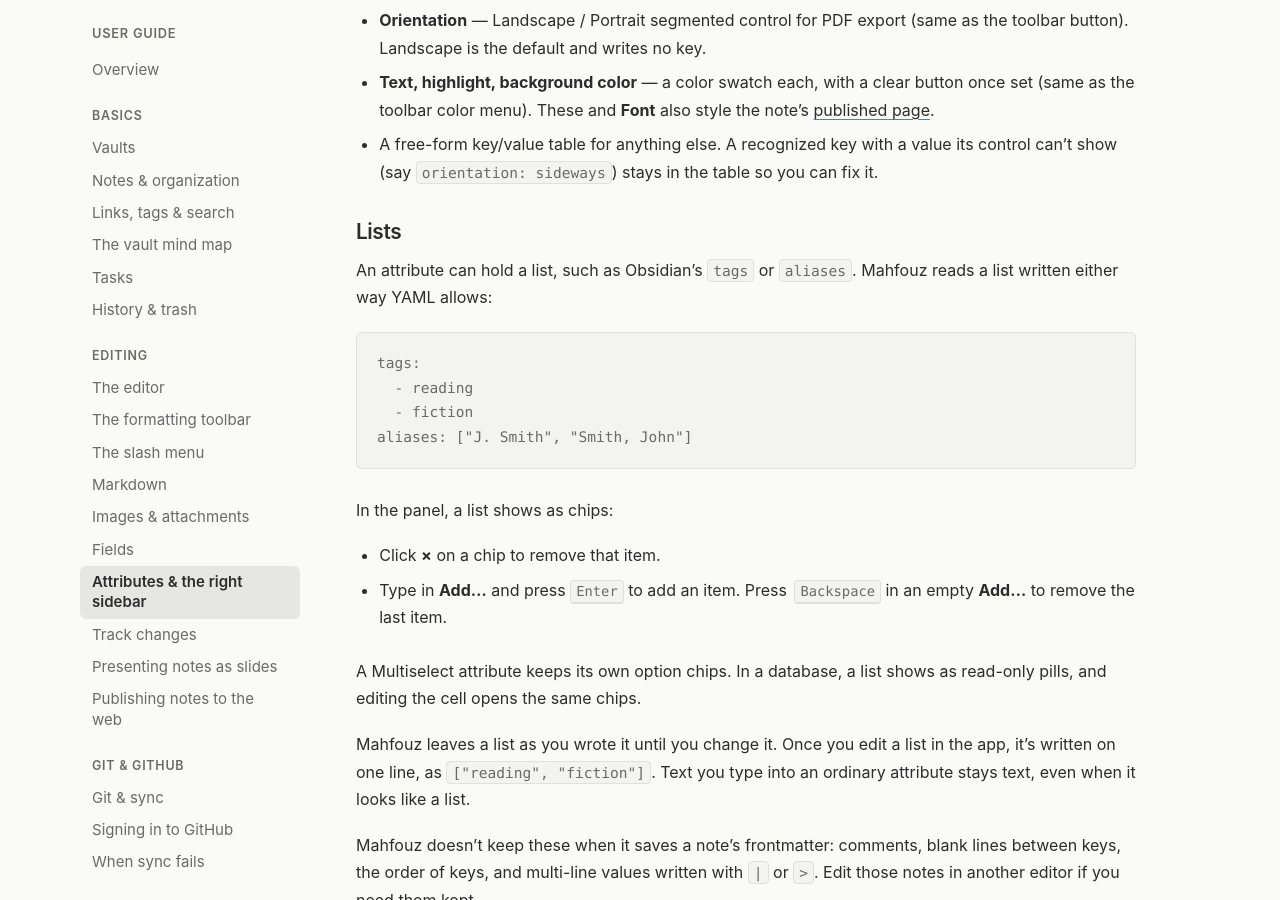
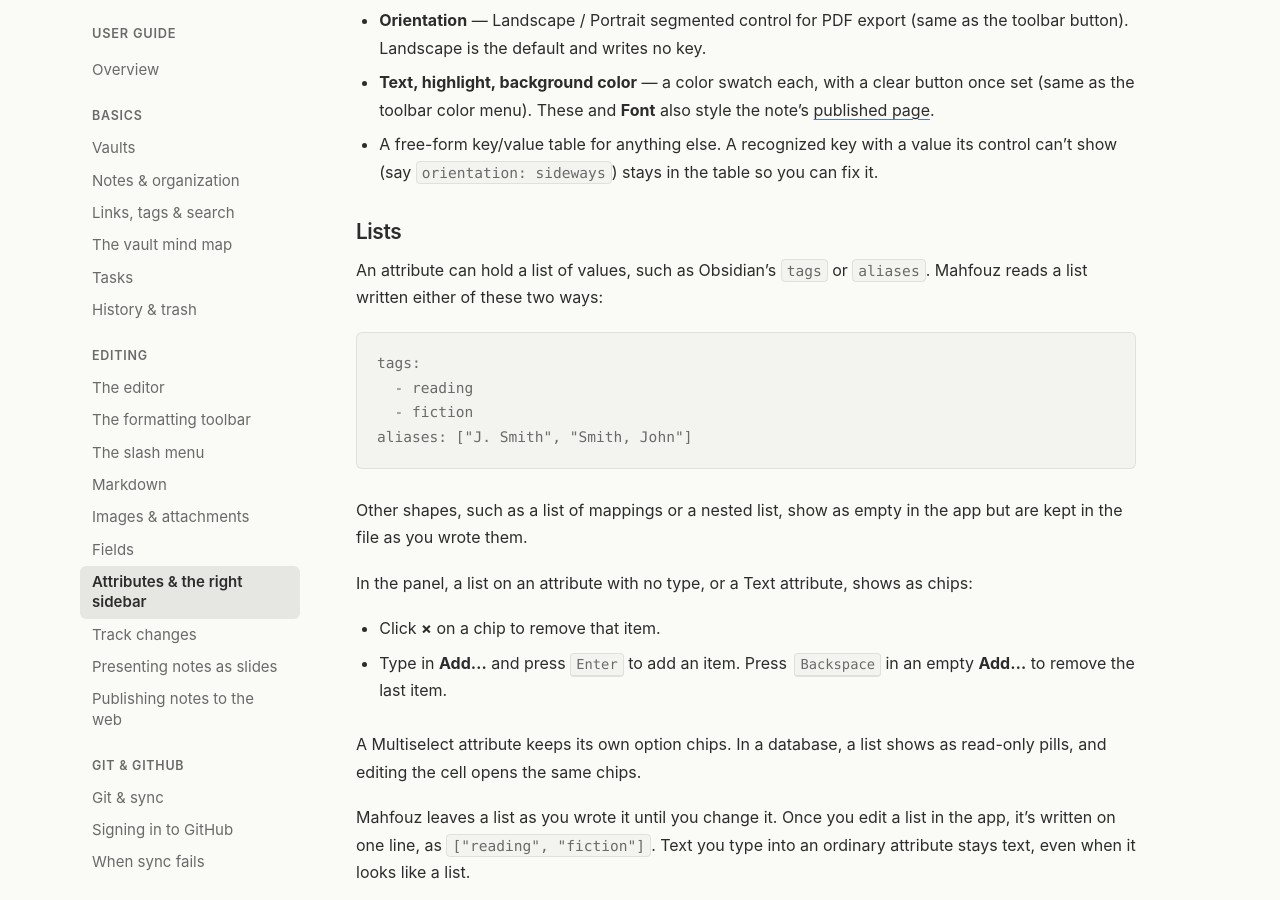
Before and after one commit to mahfouz-app/docs, a Jekyll site: the page built from guide/attributes.md, in a window 1280 px wide and 900 px high, scrolled down 1340 px. Built offline with Jekyll 4.4.1, drawn with Linux system fonts in a browser that asks for light colours.

Commit message:
docs(attributes): say which lists are read and where they show as chips
Co-Authored-By: Claude Opus 5.5 <noreply@anthropic.com>

````diff
--- a/guide/attributes.md
+++ b/guide/attributes.md
@@ -61,8 +61,8 @@ chosen to there.
 
 ### Lists
 
-An attribute can hold a list, such as Obsidian's `tags` or `aliases`.
-Mahfouz reads a list written either way YAML allows:
+An attribute can hold a list of values, such as Obsidian's `tags` or
+`aliases`. Mahfouz reads a list written either of these two ways:
 
 ```yaml
 tags:
@@ -71,7 +71,11 @@ tags:
 aliases: ["J. Smith", "Smith, John"]
 ```
 
-In the panel, a list shows as chips:
+Other shapes, such as a list of mappings or a nested list, show as empty
+in the app but are kept in the file as you wrote them.
+
+In the panel, a list on an attribute with no type, or a Text attribute,
+shows as chips:
 
 - Click **×** on a chip to remove that item.
 - Type in **Add…** and press <kbd>Enter</kbd> to add an item. Press
````
